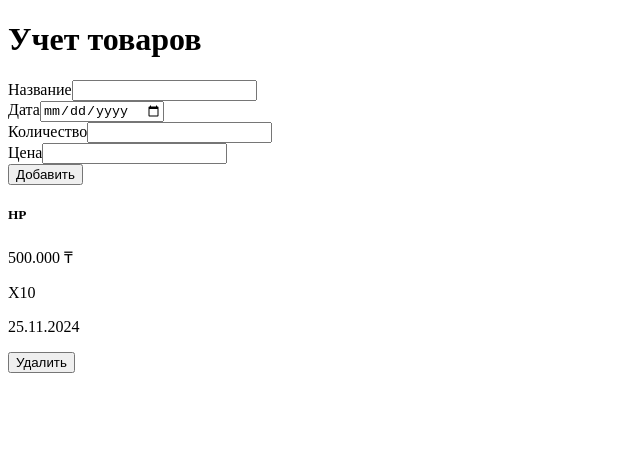
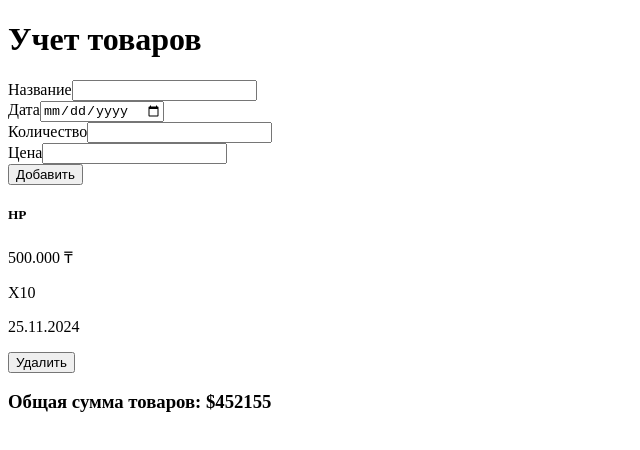
Before and after one commit to TamerlanWebd/products-is-23-19b, a Vue app: page / in a window 1280 px wide. Shown: the top 450 px of the page, without its empty margins (0-640 px from the left). Built offline with nearby package versions, Linux system fonts and the light colour scheme; the HTML template or start-up script is replaced by a standard one.

Commit message:
feat:total summ

```diff
--- a/src/App.vue
+++ b/src/App.vue
@@ -42,7 +42,11 @@
   </div>
 
     </div>
-
+<div class="row my-4">
+  <div class="col">
+    <h3 class="text-end">Общая сумма товаров: $452155</h3>
+  </div>
+</div>
 </div>
 
 </div>
```
